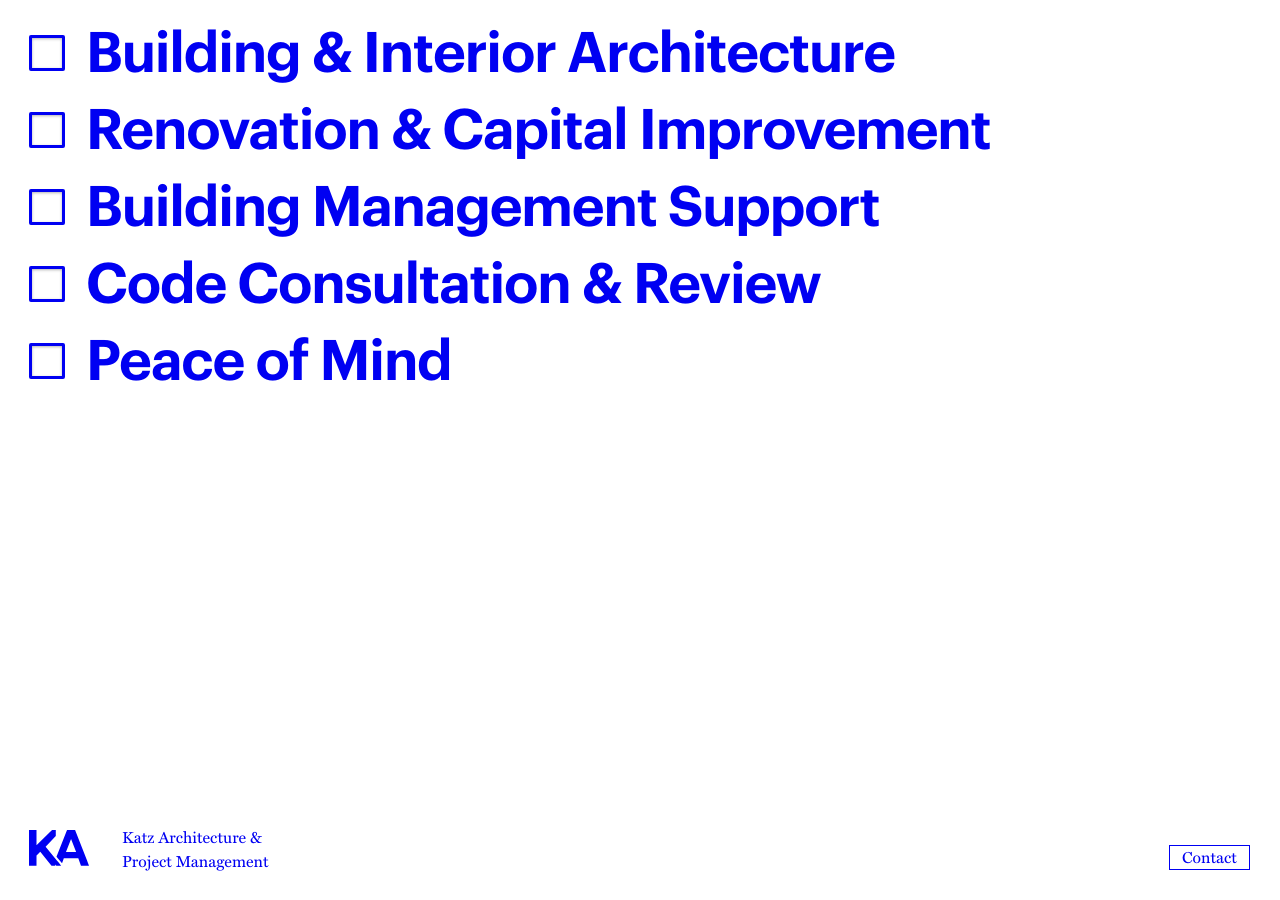
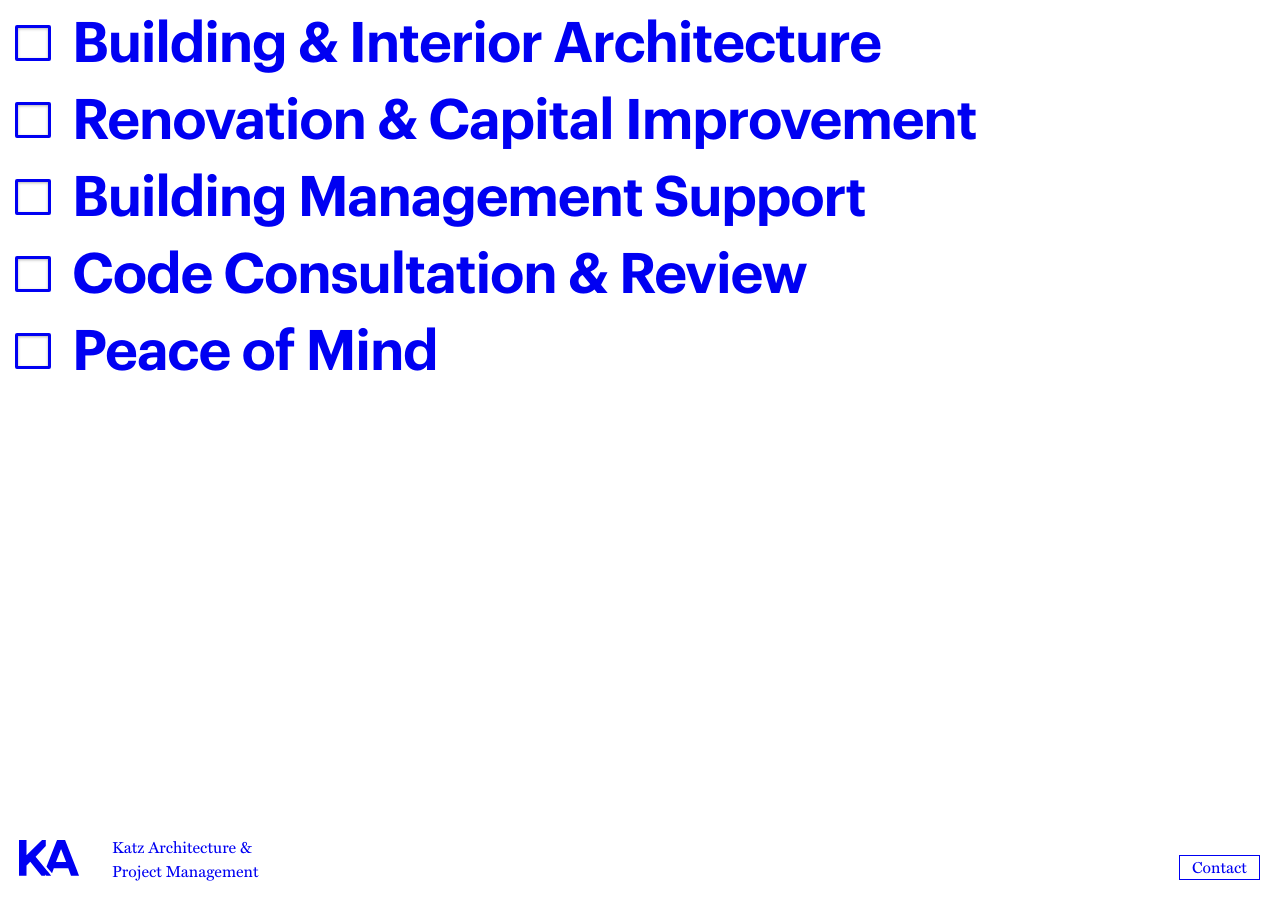
Before and after one commit to cserron/fangohr-katz, a Jekyll site: the page built from index.md, in a window 1280 px wide. Built offline with Jekyll 4.4.1, drawn with Linux system fonts in a browser that asks for light colours; nearby versions of some CDN libraries; our own code applies the rules of GitHub Pages for plain Markdown files.

Commit message:
No border in cover nor menu

```diff
--- a/_sass/custom.scss
+++ b/_sass/custom.scss
@@ -11,14 +11,12 @@ body {
 }
 .katz-container {
   @extend .container-fluid;
-  padding-right: 10px;
-  padding-left: 10px;
+  padding: 0 15px;
   float: left;
   width: 100%;
   position: relative;
   @include respond-to(md) {
-    padding-right: 28px;
-    padding-left: 28px;
+    padding: 0 28px;
   }
 }
 
@@ -109,27 +107,25 @@ li.font-content {
 
 .cover,
 .menu {
-  padding-top: 10px;
+  padding: 10px 15px 0;
 }
 .cover,
 .contact {
   color: _palette(_katz-secondary) !important;
   background-color: _palette(_katz-primary) !important;
 }
-.cover {
-  border: 10px solid _palette(_katz-secondary);
-}
+
 .menu {
   color: _palette(_katz-primary);
   background-color: _palette(_katz-secondary);
-  border: 10px solid _palette(_katz-secondary);
+  // border: 10px solid _palette(_katz-secondary);
   position: relative;
   width: 100%;
   height: 100vh;
 }
 .cover-ul,
 .menu-ul {
-  padding-left:19px;
+  padding-left:0;
 }
 .check-list {
   list-style-type: none;
```
